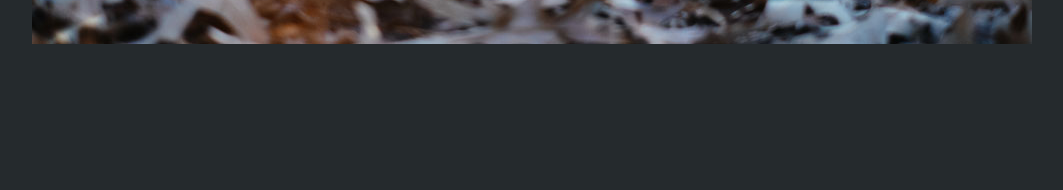
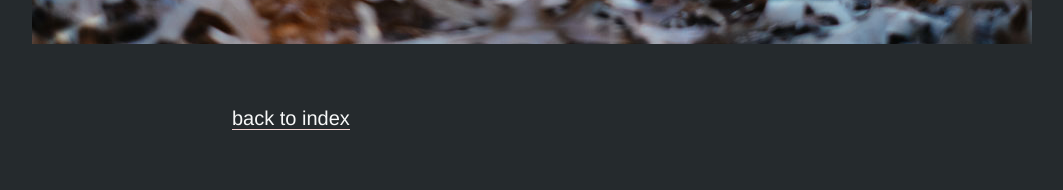
Before and after one commit to opattison/demo-jekyll-imgix, a Jekyll site: the page built from _examples/1-base.md, in a window 1280 px wide. Shown: the part 1407-1597 px from the top of the page, without its empty margins (108-1171 px from the left). Built offline with Jekyll 4.4.1, drawn with Linux system fonts in a browser that asks for light colours; before the commit the page ends 1467 px from its top, so only the background shows below that.

Commit message:
add notes; add back links for inner pages

```diff
--- a/_layouts/default.html
+++ b/_layouts/default.html
@@ -53,6 +53,13 @@
       text-align: center;
     }
 
+    .note {
+      font-size: 1.25em;
+      margin: 2em auto;
+      max-width: 30em;
+      padding: 1em;
+    }
+
     ol {
       margin: auto;
     }
@@ -101,5 +108,9 @@
 
 {{ content }}
 
+{% if page.permalink != '/' %}
+<p class="note"><a href="/">back to index</a></p>
+{% endif %}
+
 </body>
 </html>
```
Also changed, not shown: _examples/3-imgix.md (+4 -1 lines), readme.md.
